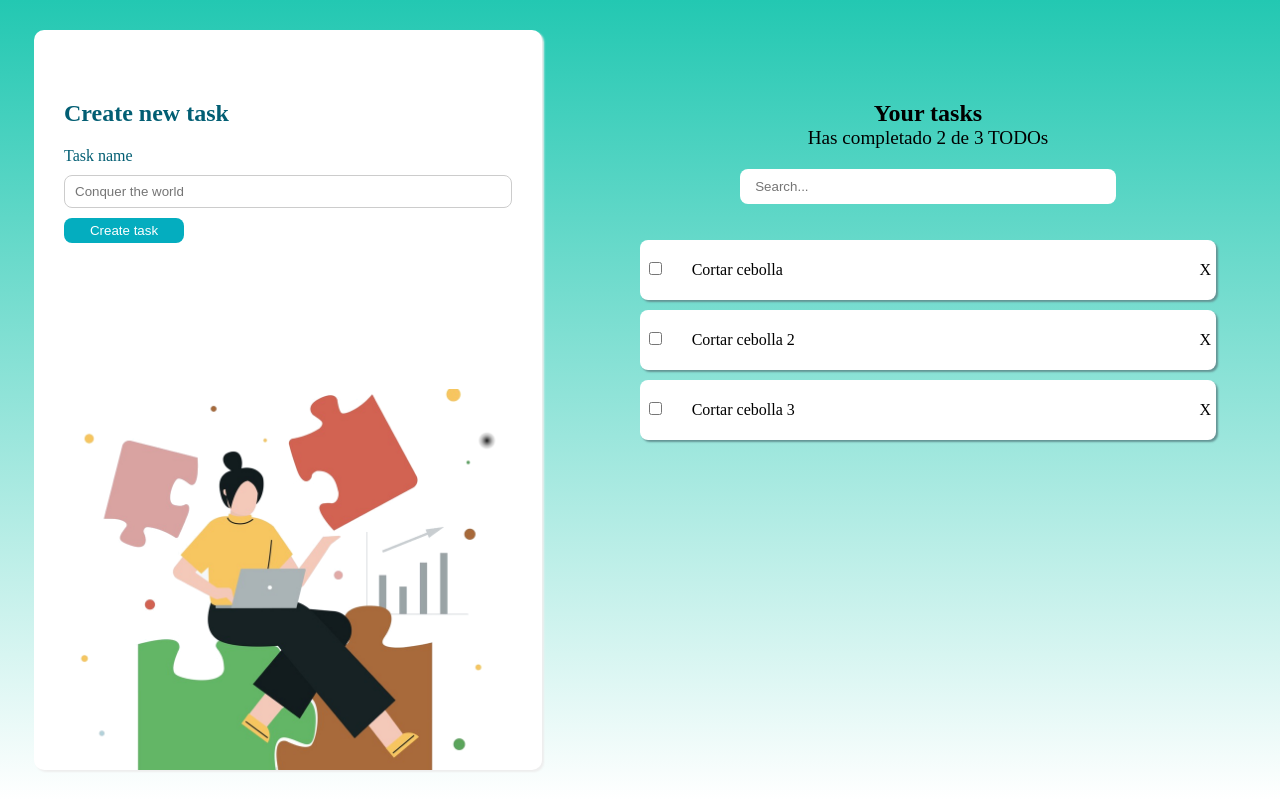
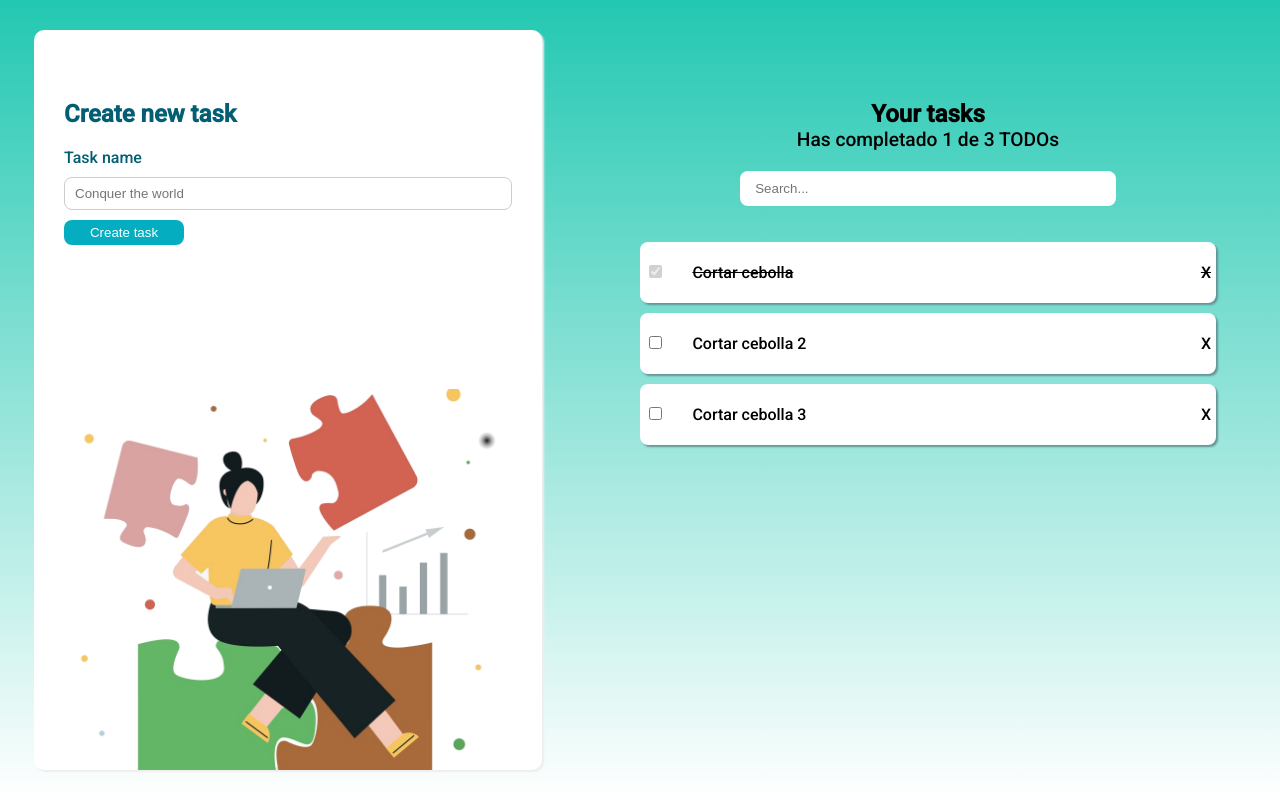
Before and after one commit to ncrousset/todo-react, a React (Create React App) app: page / in a window 1280 px wide. Built offline with nearby package versions, Linux system fonts and the light colour scheme.

Commit message:
completando y eliminando task

```diff
--- a/public/index.html
+++ b/public/index.html
@@ -10,20 +10,11 @@
       content="Web site created using create-react-app"
     />
     <link rel="apple-touch-icon" href="%PUBLIC_URL%/logo192.png" />
-    <!--
-      manifest.json provides metadata used when your web app is installed on a
-      user's mobile device or desktop. See https://developers.google.com/web/fundamentals/web-app-manifest/
-    -->
     <link rel="manifest" href="%PUBLIC_URL%/manifest.json" />
-    <!--
-      Notice the use of %PUBLIC_URL% in the tags above.
-      It will be replaced with the URL of the `public` folder during the build.
-      Only files inside the `public` folder can be referenced from the HTML.
+    <link rel="preconnect" href="https://fonts.googleapis.com">
+<link rel="preconnect" href="https://fonts.gstatic.com" crossorigin>
+<link href="https://fonts.googleapis.com/css2?family=Lato&family=Roboto:wght@500&display=swap" rel="stylesheet">
 
-      Unlike "/favicon.ico" or "favicon.ico", "%PUBLIC_URL%/favicon.ico" will
-      work correctly both with client-side routing and a non-root public URL.
-      Learn how to configure a non-root public URL by running `npm run build`.
-    -->
     <title>React App</title>
   </head>
   <body>
--- a/src/componets/CreateTask.jsx
+++ b/src/componets/CreateTask.jsx
@@ -1,11 +1,16 @@
+import { CreateTodoButton } from "./CreateTodoButton"
+
+
 function CreateTask() {
+
+
     return (
         <div className='createTask'>
             <h2>Create new task</h2>
             <div>
                 <label htmlFor='taskName'>Task name</label>
                 <input name='taskName' id='taskName' placeholder='Conquer the world'></input>
-                <button>Create task</button>
+                <CreateTodoButton />
              </div>
         </div>
     )
--- a/src/componets/CreateTodoButton.jsx
+++ b/src/componets/CreateTodoButton.jsx
@@ -1,5 +1,10 @@
 export function CreateTodoButton() {
+
+    const handleClickButton = () => {
+
+    }
+
     return (
-        <button>+</button>
+        <button onClick={handleClickButton}>Create task</button>
     )
 }
--- a/src/componets/TaskContainer.jsx
+++ b/src/componets/TaskContainer.jsx
@@ -1,3 +1,4 @@
+import { useState } from "react"
 import { TodoCounter } from "./TodoCounter"
 import { TodoSearch } from "./TodoSearch"
 import { TodoList } from "./TodoList"
@@ -5,20 +6,64 @@ import { TodoItem } from "./TodoItem"
 
 function TaskContainer() {
 
-    const todos = [
-        {text: 'Cortar cebolla', completed: false},
+    const todosDefault = [
+        {text: 'Cortar cebolla', completed: true},
         {text: 'Cortar cebolla 2', completed: false},
         {text: 'Cortar cebolla 3', completed: false},
       ]
 
+    const [searchValue, setValueSearch] = useState('')
+    const [todos, setTodos] = useState(todosDefault)
+
+    const completedTodos = todos.filter(todo => !!todo.completed).length
+    const tatalTodos = todos.length
+
+    let searchedTodos = []
+
+    if(!searchValue.length >= 1) {
+        searchedTodos = todos
+    } else {
+        searchedTodos = todos.filter(todo => {
+            const searchText = searchValue.toLowerCase()
+            const todoText = todo.text.toLowerCase()
+            return todoText.includes(searchText)
+        })
+    }
+
+    const completeTodo = (text) => {
+        const todoIndex = todos.findIndex(todo => todo.text === text);
+        const newTodo = [...todos];
+        newTodo[todoIndex].completed = true;
+        setTodos(newTodo);
+    }
+
+    const deleteTodo = (text) => {
+        const todoIndex = todos.findIndex(todo => todo.text === text);
+        const newTodo = [...todos]
+        newTodo.splice(todoIndex, 1)
+        setTodos(newTodo);
+    }
+
     return (
         <section className='taskContainer'>
-        <TodoCounter />
-        <TodoSearch />
+        <TodoCounter
+            total={tatalTodos}
+            completed={completedTodos}
+        />
+        <TodoSearch
+           searchValue={searchValue}
+           setValueSearch={setValueSearch}
+        />
         <TodoList>
           {
-            todos.map(todo => (
-              <TodoItem key={todo.text} text={todo.text}/>
+            searchedTodos.map(todo => (
+              <TodoItem
+                key={todo.text}
+                text={todo.text}
+                completed={todo.completed}
+                onComplete={() => completeTodo(todo.text)}
+                onDelete={() => deleteTodo(todo.text)}
+                />
             ))
           }
         </TodoList>
--- a/src/componets/TodoCounter.jsx
+++ b/src/componets/TodoCounter.jsx
@@ -1,8 +1,9 @@
-export function TodoCounter() {
+export function TodoCounter({total, completed}) {
+
     return (
         <div className="todoCounter">
             <h2>Your tasks</h2>
-            <p>Has completado 2 de 3 TODOs</p>
+            <p>Has completado {completed} de {total} TODOs</p>
         </div>
     )
 }
--- a/src/componets/TodoItem.jsx
+++ b/src/componets/TodoItem.jsx
@@ -1,11 +1,22 @@
 export function TodoItem(props) {
+
+    const handleClickDelete = () => {
+
+    }
+
     return (
-        <li>
+        <li className=
+        {` ${props.completed && 'task-completed'}`}>
             <span>
-                <input type="checkbox" ></input>
+                <input
+                    type="checkbox"
+                    checked={props.completed}
+                    disabled={props.completed}
+                    onChange={props.onComplete}
+                    ></input>
             </span>
             <p>{props.text}</p>
-            <span>X</span>
+            <span onClick={props.onDelete}>X</span>
         </li>
     )
 }
--- a/src/componets/TodoSearch.jsx
+++ b/src/componets/TodoSearch.jsx
@@ -1,7 +1,22 @@
-export function TodoSearch() {
+import { useState } from "react"
+
+export function TodoSearch({searchValue, setValueSearch}) {
+
+    // const [searchValue, setSearch] = useState('')
+
+    const onSearchValueChange = (event) => {
+        setValueSearch(event.target.value)
+        console.log(searchValue)
+    }
+
     return (
         <div className="todoSearch">
-            <input type="text" placeholder="Search..." />
+            <input
+                type="text"
+                placeholder="Search..."
+                value={searchValue}
+                onChange={onSearchValueChange}
+                />
         </div>
     )
 }
--- a/src/index.css
+++ b/src/index.css
@@ -16,6 +16,7 @@ body {
   height: 100%;
   width: 100%;
   /* overflow: hidden */
+  font-family: roboto, 'Times New Roman', Times, serif;
   background-image: linear-gradient(to bottom, #23C8B2, #fff);
 }
 
@@ -133,3 +134,7 @@ body div {
 .taskList p {
   width: 85%;
 }
+
+.task-completed {
+  text-decoration: line-through;
+}
```
